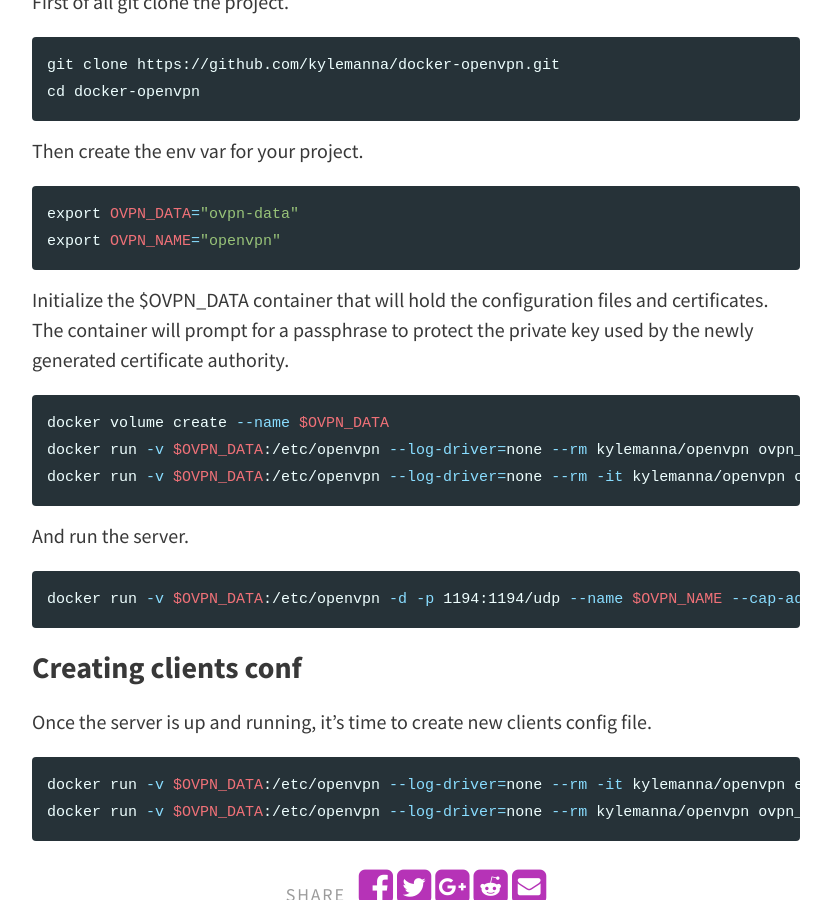
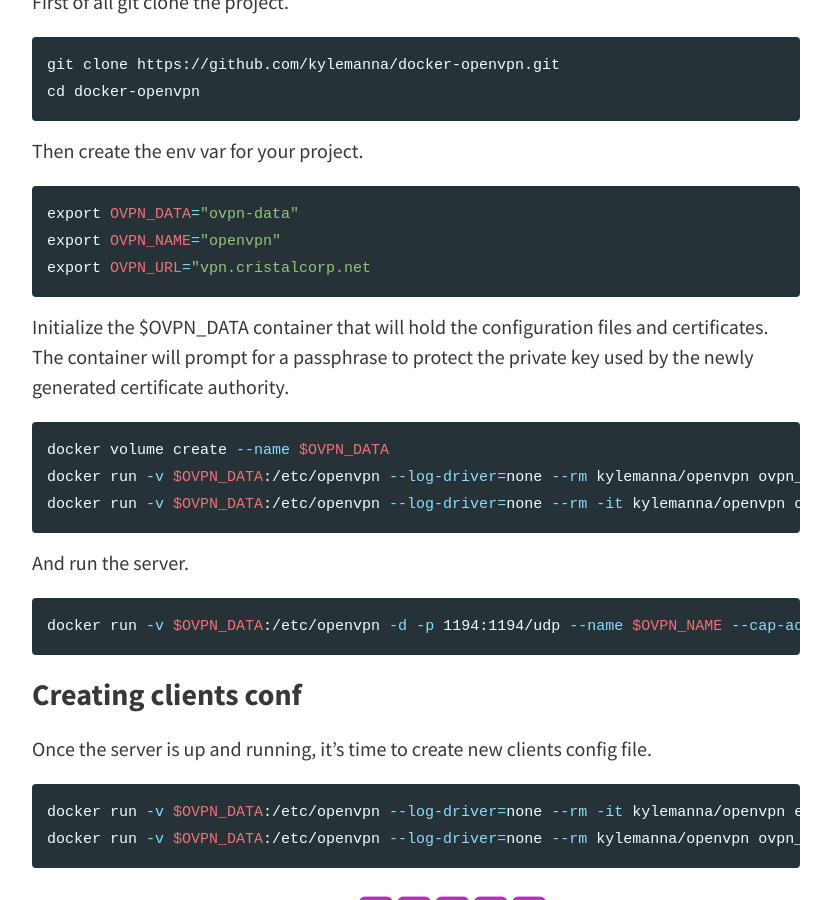
Before and after one commit to cristalcorp/cristalcorp.github.io, a Jekyll site: the page built from _posts/2019-11-11-OpenVPN.md, in a window 1280 px wide and 900 px high, scrolled down 392 px. Shown: the whole window, without its empty margins (224-1055 px from the left). Built offline with Jekyll 4.4.1, drawn with Linux system fonts in a browser that asks for light colours.

Commit message:
new post : OpenVPN

````diff
--- a/_posts/2019-11-11-OpenVPN.md
+++ b/_posts/2019-11-11-OpenVPN.md
@@ -18,13 +18,14 @@ Then create the env var for your project.
 ```bash
 export OVPN_DATA="ovpn-data"
 export OVPN_NAME="openvpn"
+export OVPN_URL="vpn.cristalcorp.net
 ```
 Initialize the $OVPN_DATA container that will hold the configuration files and certificates.
 The container will prompt for a passphrase to protect the private key used by the newly generated certificate authority.
 
 ```bash
 docker volume create --name $OVPN_DATA
-docker run -v $OVPN_DATA:/etc/openvpn --log-driver=none --rm kylemanna/openvpn ovpn_genconfig -u udp://vpn.cristalcorp.net
+docker run -v $OVPN_DATA:/etc/openvpn --log-driver=none --rm kylemanna/openvpn ovpn_genconfig -u udp://$OVPN_URL
 docker run -v $OVPN_DATA:/etc/openvpn --log-driver=none --rm -it kylemanna/openvpn ovpn_initpki
 ```
 And run the server.
````
